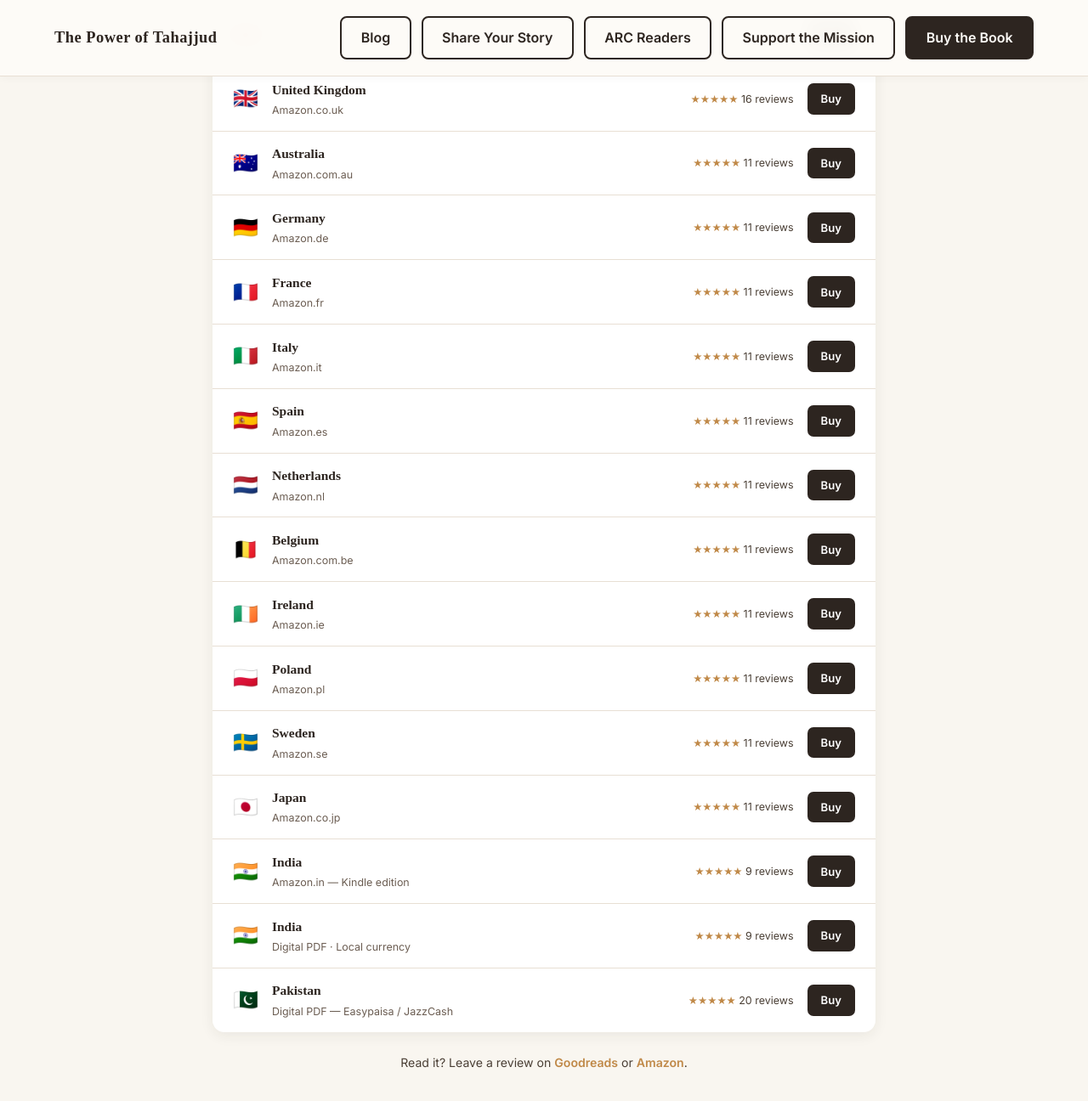
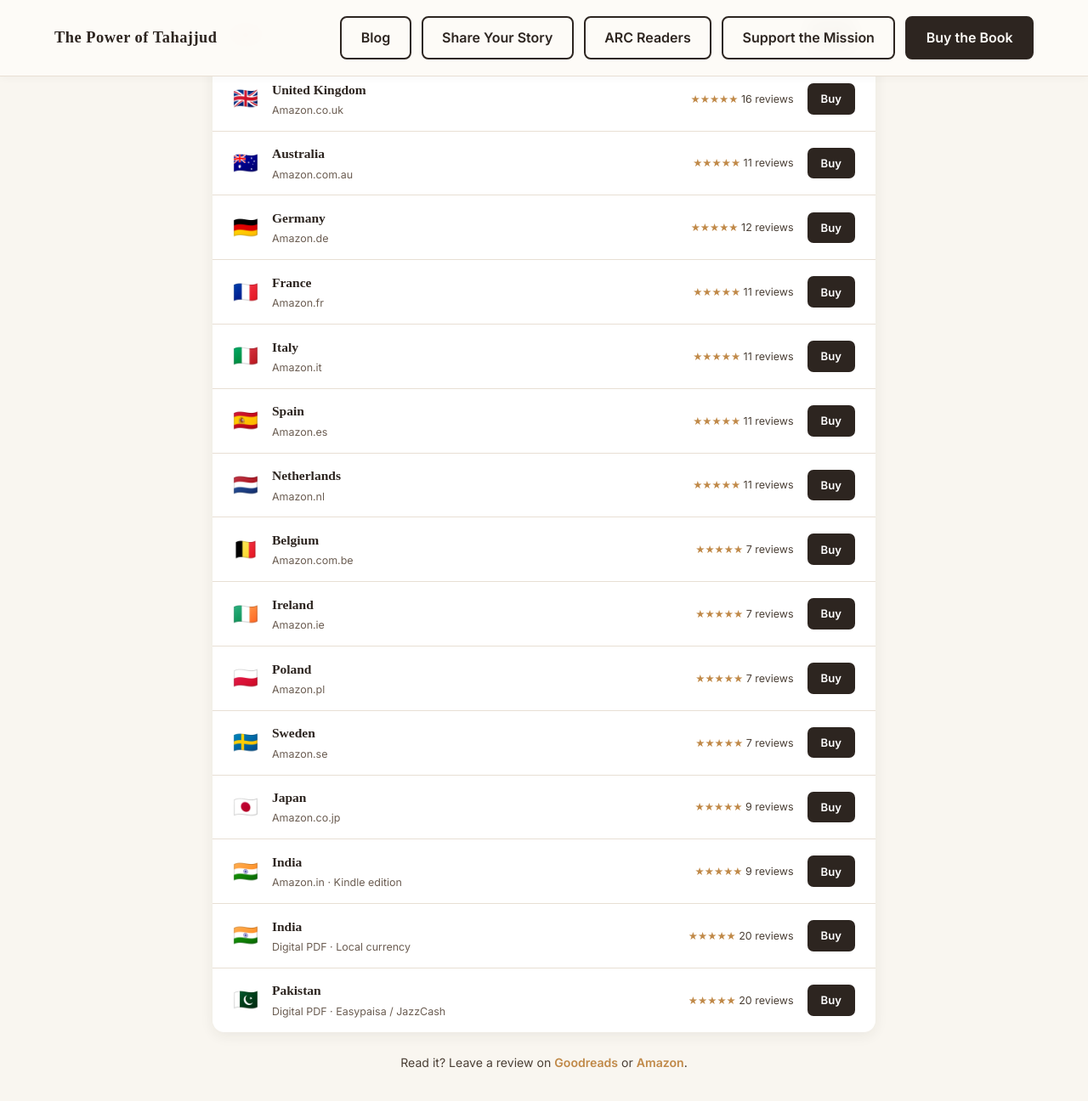
Before and after one commit to Omnitryx-Inc/tahajjud-fe-main, a Jekyll site: the page built from pages/get-the-book.html, in a window 1280 px wide and 1400 px high, scrolled down 581 px. Shown: the top 1296 px of the window at 85% size. Built offline with Jekyll 4.4.1, drawn with Linux system fonts in a browser that asks for light colours; some web fonts are replaced.

Commit message:
adjustments

```diff
--- a/pages/get-the-book.html
+++ b/pages/get-the-book.html
@@ -276,7 +276,7 @@
           <div class="marketplace-country">United States</div>
           <div class="marketplace-retailer">Amazon.com</div>
         </div>
-        <div class="marketplace-reviews"><span class="stars">★★★★★</span> 11 reviews</div>
+        <div class="marketplace-reviews"><span class="stars">★★★★★</span> 13 reviews</div>
         <div class="marketplace-actions">
           <a href="https://www.amazon.com/dp/1067506608" class="marketplace-btn" target="_blank" rel="noopener" onclick="gtag('event','click_buy_physical',{country:'US',button_location:'buy_page'});">Buy</a>
         </div>
@@ -324,7 +324,7 @@
           <div class="marketplace-country">Germany</div>
           <div class="marketplace-retailer">Amazon.de</div>
         </div>
-        <div class="marketplace-reviews"><span class="stars">★★★★★</span> 11 reviews</div>
+        <div class="marketplace-reviews"><span class="stars">★★★★★</span> 12 reviews</div>
         <div class="marketplace-actions">
           <a href="https://www.amazon.de/dp/1067506608" class="marketplace-btn" target="_blank" rel="noopener" onclick="gtag('event','click_buy_physical',{country:'DE',button_location:'buy_page'});">Buy</a>
         </div>
@@ -384,7 +384,7 @@
           <div class="marketplace-country">Belgium</div>
           <div class="marketplace-retailer">Amazon.com.be</div>
         </div>
-        <div class="marketplace-reviews"><span class="stars">★★★★★</span> 11 reviews</div>
+        <div class="marketplace-reviews"><span class="stars">★★★★★</span> 7 reviews</div>
         <div class="marketplace-actions">
           <a href="https://www.amazon.com.be/dp/1067506608" class="marketplace-btn" target="_blank" rel="noopener" onclick="gtag('event','click_buy_physical',{country:'BE',button_location:'buy_page'});">Buy</a>
         </div>
@@ -396,7 +396,7 @@
           <div class="marketplace-country">Ireland</div>
           <div class="marketplace-retailer">Amazon.ie</div>
         </div>
-        <div class="marketplace-reviews"><span class="stars">★★★★★</span> 11 reviews</div>
+        <div class="marketplace-reviews"><span class="stars">★★★★★</span> 7 reviews</div>
         <div class="marketplace-actions">
           <a href="https://www.amazon.ie/dp/1067506608" class="marketplace-btn" target="_blank" rel="noopener" onclick="gtag('event','click_buy_physical',{country:'IE',button_location:'buy_page'});">Buy</a>
         </div>
@@ -408,7 +408,7 @@
           <div class="marketplace-country">Poland</div>
           <div class="marketplace-retailer">Amazon.pl</div>
         </div>
-        <div class="marketplace-reviews"><span class="stars">★★★★★</span> 11 reviews</div>
+        <div class="marketplace-reviews"><span class="stars">★★★★★</span> 7 reviews</div>
         <div class="marketplace-actions">
           <a href="https://www.amazon.pl/dp/1067506608" class="marketplace-btn" target="_blank" rel="noopener" onclick="gtag('event','click_buy_physical',{country:'PL',button_location:'buy_page'});">Buy</a>
         </div>
@@ -420,7 +420,7 @@
           <div class="marketplace-country">Sweden</div>
           <div class="marketplace-retailer">Amazon.se</div>
         </div>
-        <div class="marketplace-reviews"><span class="stars">★★★★★</span> 11 reviews</div>
+        <div class="marketplace-reviews"><span class="stars">★★★★★</span> 7 reviews</div>
         <div class="marketplace-actions">
           <a href="https://www.amazon.se/dp/1067506608" class="marketplace-btn" target="_blank" rel="noopener" onclick="gtag('event','click_buy_physical',{country:'SE',button_location:'buy_page'});">Buy</a>
         </div>
@@ -432,7 +432,7 @@
           <div class="marketplace-country">Japan</div>
           <div class="marketplace-retailer">Amazon.co.jp</div>
         </div>
-        <div class="marketplace-reviews"><span class="stars">★★★★★</span> 11 reviews</div>
+        <div class="marketplace-reviews"><span class="stars">★★★★★</span> 9 reviews</div>
         <div class="marketplace-actions">
           <a href="https://www.amazon.co.jp/dp/1067506608" class="marketplace-btn" target="_blank" rel="noopener" onclick="gtag('event','click_buy_physical',{country:'JP',button_location:'buy_page'});">Buy</a>
         </div>
@@ -442,7 +442,7 @@
         <div class="marketplace-flag">🇮🇳</div>
         <div class="marketplace-info">
           <div class="marketplace-country">India</div>
-          <div class="marketplace-retailer">Amazon.in — Kindle edition</div>
+          <div class="marketplace-retailer">Amazon.in · Kindle edition</div>
         </div>
         <div class="marketplace-reviews"><span class="stars">★★★★★</span> 9 reviews</div>
         <div class="marketplace-actions">
@@ -456,7 +456,7 @@
           <div class="marketplace-country">India</div>
           <div class="marketplace-retailer">Digital PDF · Local currency</div>
         </div>
-        <div class="marketplace-reviews"><span class="stars">★★★★★</span> 9 reviews</div>
+        <div class="marketplace-reviews"><span class="stars">★★★★★</span> 20 reviews</div>
         <div class="marketplace-actions">
           <a href="https://omnitryx-india.lemonsqueezy.com/checkout/buy/1fd52007-384f-412d-ac1f-ca4baf75856f" class="marketplace-btn" target="_blank" rel="noopener" onclick="gtag('event','click_buy_digital',{country:'IN',button_location:'buy_page'});">Buy</a>
         </div>
@@ -466,7 +466,7 @@
         <div class="marketplace-flag">🇵🇰</div>
         <div class="marketplace-info">
           <div class="marketplace-country">Pakistan</div>
-          <div class="marketplace-retailer">Digital PDF — Easypaisa / JazzCash</div>
+          <div class="marketplace-retailer">Digital PDF · Easypaisa / JazzCash</div>
         </div>
         <div class="marketplace-reviews"><span class="stars">★★★★★</span> 20 reviews</div>
         <div class="marketplace-actions">
```
